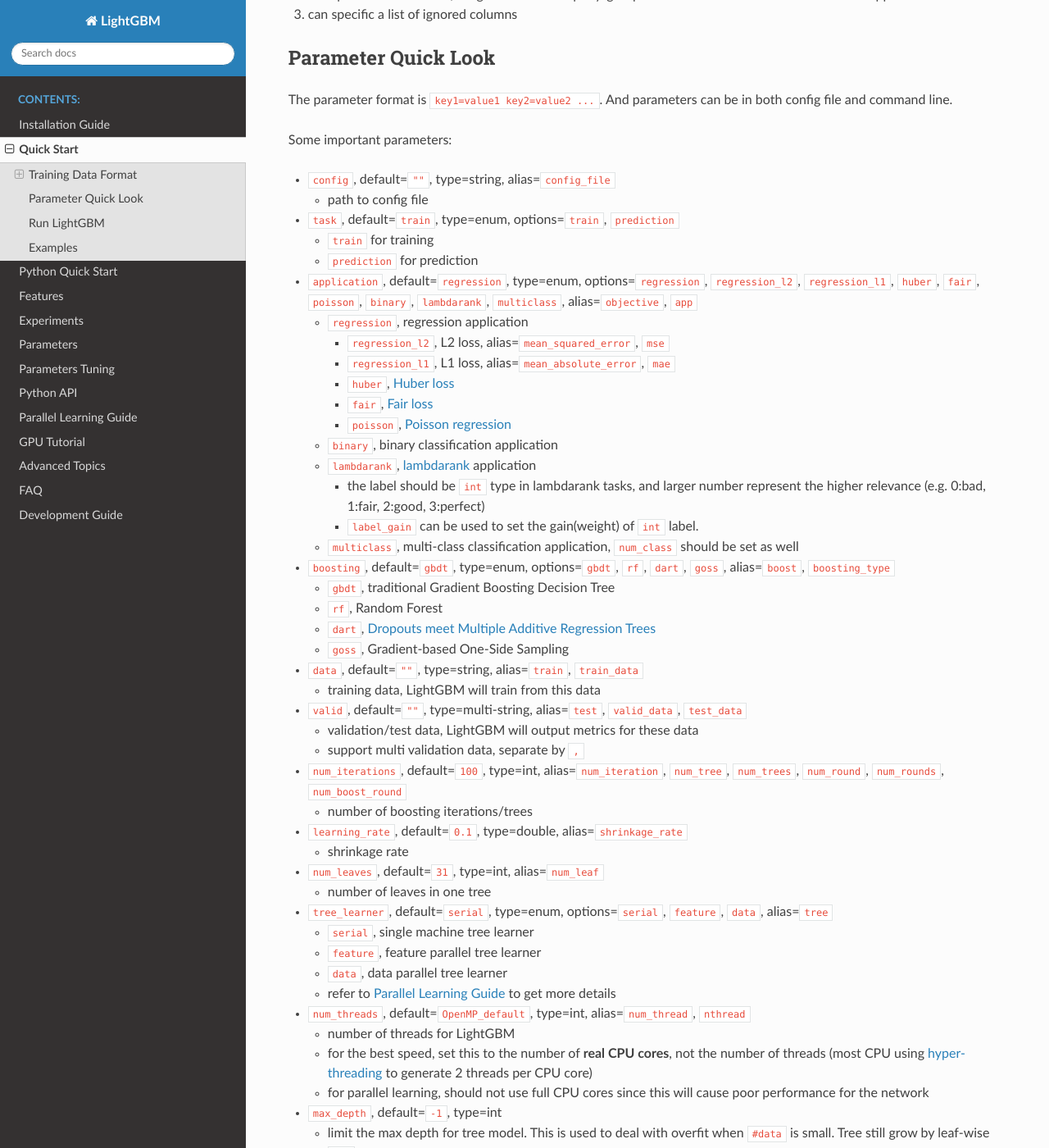
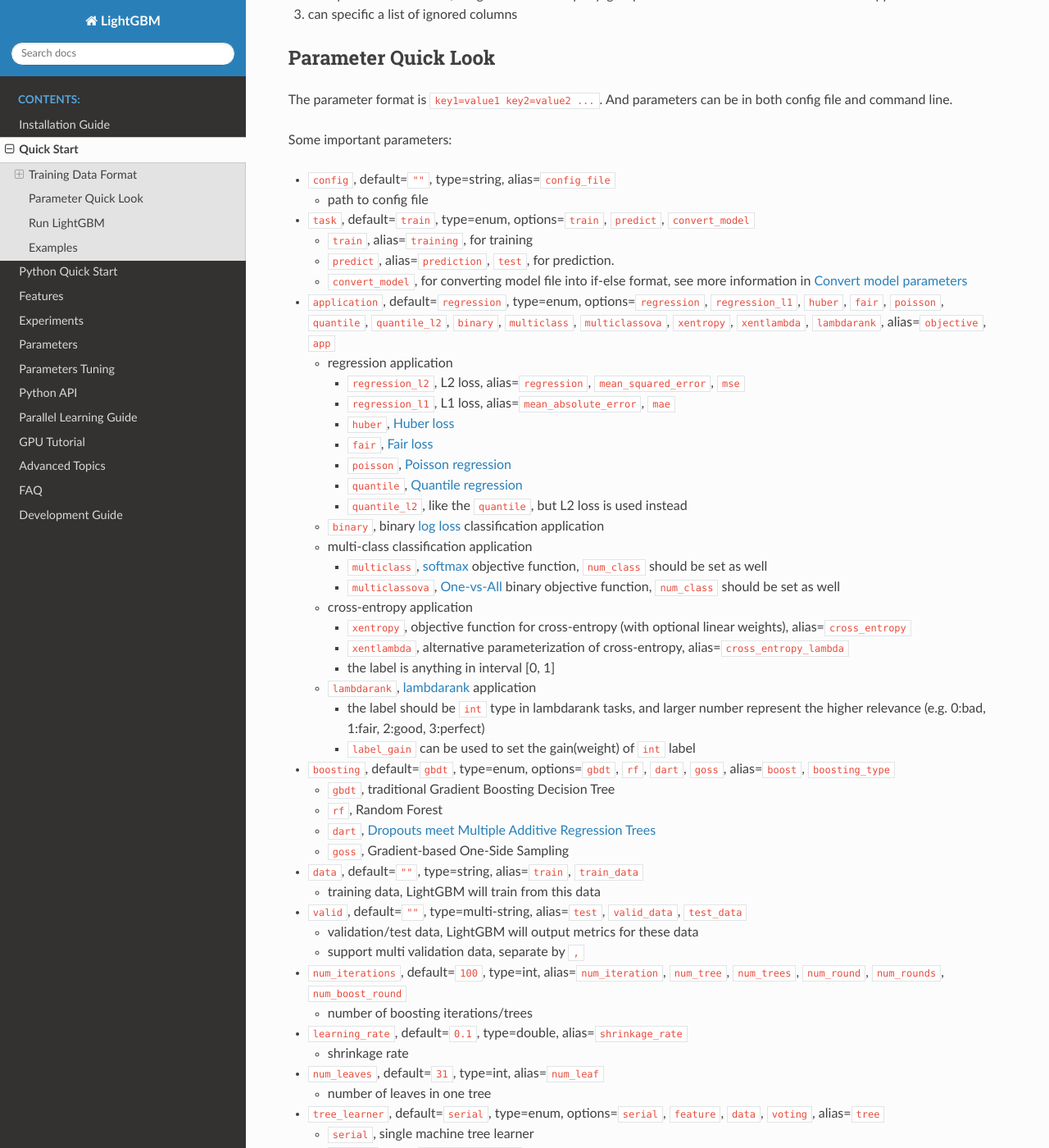
Before and after one commit to microsoft/LightGBM, a Sphinx documentation site: the page built from docs/Quick-Start.rst, in a window 1280 px wide and 1400 px high, scrolled down 1006 px. Shown: the whole window at 82% size. Built offline with Sphinx 7.4.7 and the Read the Docs theme 2.0.0, drawn with Linux system fonts in a browser that asks for light colours; some of the changed text lies outside the part shown.

Commit message:
[docs] updated Quick Start according to the last changes in Parameters (#1073)
* updated Quick-Strat according to last changes in Parameters

* fixed links

```diff
--- a/docs/Quick-Start.rst
+++ b/docs/Quick-Start.rst
@@ -59,38 +59,56 @@
 
   - path to config file
 
-- ``task``, default=\ ``train``, type=enum, options=\ ``train``, ``prediction``
+-  ``task``, default=\ ``train``, type=enum, options=\ ``train``, ``predict``, ``convert_model``
 
-  - ``train`` for training
+   -  ``train``, alias=\ ``training``, for training
 
-  - ``prediction`` for prediction
+   -  ``predict``, alias=\ ``prediction``, ``test``, for prediction.
 
-- ``application``, default=\ ``regression``, type=enum,
-  options=\ ``regression``, ``regression_l2``, ``regression_l1``, ``huber``, ``fair``, ``poisson``, ``binary``, ``lambdarank``, ``multiclass``,
-  alias=\ ``objective``, ``app``
+   -  ``convert_model``, for converting model file into if-else format, see more information in `Convert model parameters <./Parameters.rst#convert-model-parameters>`__
 
-  - ``regression``, regression application
+-  ``application``, default=\ ``regression``, type=enum,
+   options=\ ``regression``, ``regression_l1``, ``huber``, ``fair``, ``poisson``, ``quantile``, ``quantile_l2``,
+   ``binary``, ``multiclass``, ``multiclassova``, ``xentropy``, ``xentlambda``, ``lambdarank``,
+   alias=\ ``objective``, ``app``
 
-    - ``regression_l2``, L2 loss, alias=\ ``mean_squared_error``, ``mse``
+   -  regression application
 
-    - ``regression_l1``, L1 loss, alias=\ ``mean_absolute_error``, ``mae``
+      -  ``regression_l2``, L2 loss, alias=\ ``regression``, ``mean_squared_error``, ``mse``
 
-    - ``huber``, `Huber loss`_
+      -  ``regression_l1``, L1 loss, alias=\ ``mean_absolute_error``, ``mae``
 
-    - ``fair``, `Fair loss`_
+      -  ``huber``, `Huber loss`_
 
-    - ``poisson``, `Poisson regression`_
+      -  ``fair``, `Fair loss`_
 
-  - ``binary``, binary classification application
+      -  ``poisson``, `Poisson regression`_
 
-  - ``lambdarank``, `lambdarank`_ application
+      -  ``quantile``, `Quantile regression`_
 
-    - the label should be ``int`` type in lambdarank tasks,
-      and larger number represent the higher relevance (e.g. 0:bad, 1:fair, 2:good, 3:perfect)
+      -  ``quantile_l2``, like the ``quantile``, but L2 loss is used instead
 
-    - ``label_gain`` can be used to set the gain(weight) of ``int`` label.
+   -  ``binary``, binary `log loss`_ classification application
 
-  - ``multiclass``, multi-class classification application, ``num_class`` should be set as well
+   -  multi-class classification application
+
+      -  ``multiclass``, `softmax`_ objective function, ``num_class`` should be set as well
+
+      -  ``multiclassova``, `One-vs-All`_ binary objective function, ``num_class`` should be set as well
+
+   -  cross-entropy application
+
+      -  ``xentropy``, objective function for cross-entropy (with optional linear weights), alias=\ ``cross_entropy``
+
+      -  ``xentlambda``, alternative parameterization of cross-entropy, alias=\ ``cross_entropy_lambda``
+
+      -  the label is anything in interval [0, 1]
+
+   -  ``lambdarank``, `lambdarank`_ application
+
+      -  the label should be ``int`` type in lambdarank tasks, and larger number represent the higher relevance (e.g. 0:bad, 1:fair, 2:good, 3:perfect)
+
+      -  ``label_gain`` can be used to set the gain(weight) of ``int`` label
 
 - ``boosting``, default=\ ``gbdt``, type=enum,
   options=\ ``gbdt``, ``rf``, ``dart``, ``goss``,
@@ -127,15 +145,17 @@
 
   - number of leaves in one tree
 
-- ``tree_learner``, default=\ ``serial``, type=enum, options=\ ``serial``, ``feature``, ``data``, alias=\ ``tree``
+-  ``tree_learner``, default=\ ``serial``, type=enum, options=\ ``serial``, ``feature``, ``data``, ``voting``, alias=\ ``tree``
 
-  - ``serial``, single machine tree learner
+   -  ``serial``, single machine tree learner
 
-  - ``feature``, feature parallel tree learner
+   -  ``feature``, alias=\ ``feature_parallel``, feature parallel tree learner
 
-  - ``data``, data parallel tree learner
+   -  ``data``, alias=\ ``data_parallel``, data parallel tree learner
 
-  - refer to `Parallel Learning Guide <./Parallel-Learning-Guide.rst>`__ to get more details
+   -  ``voting``, alias=\ ``voting_parallel``, voting parallel tree learner
+
+   -  refer to `Parallel Learning Guide <./Parallel-Learning-Guide.rst>`__ to get more details
 
 - ``num_threads``, default=\ ``OpenMP_default``, type=int, alias=\ ``num_thread``, ``nthread``
 
@@ -212,6 +232,14 @@
 
 .. _Poisson regression: https://en.wikipedia.org/wiki/Poisson_regression
 
+.. _Quantile regression: https://en.wikipedia.org/wiki/Quantile_regression
+
+.. _log loss: https://www.kaggle.com/wiki/LogLoss
+
+.. _softmax: https://en.wikipedia.org/wiki/Softmax_function
+
+.. _One-vs-All: https://en.wikipedia.org/wiki/Multiclass_classification#One-vs.-rest
+
 .. _lambdarank: https://papers.nips.cc/paper/2971-learning-to-rank-with-nonsmooth-cost-functions.pdf
 
 .. _Dropouts meet Multiple Additive Regression Trees: https://arxiv.org/abs/1505.01866
```
Also changed, not shown: other parts of docs/Quick-Start.rst (+1 -1 lines).
